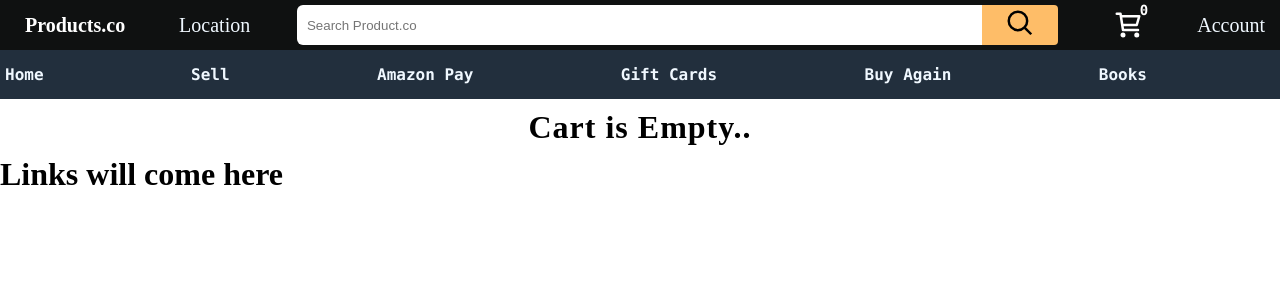
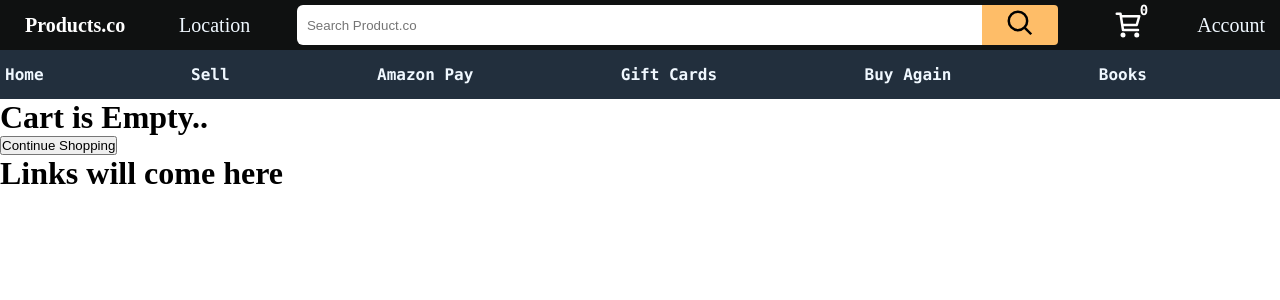
Before and after one commit to AbhirupRoy27/E-com_React, a React (Vite) app: page /cart in a window 1280 px wide. Shown: the top 300 px of the page. Built offline with nearby package versions, Linux system fonts and the light colour scheme.

Commit message:
feat(cart): add remove-from-cart util and integrate in Cart component
- added a new utils function to handle removing items from cart by id
- imported and used the util in Cart component to implement remove functionality

```diff
--- /dev/null
+++ b/src/Db/utils/RemovefromCart.js
@@ -0,0 +1,11 @@
+export const RemoveFromCart = ({
+  id,
+  cart,
+  setCart,
+  total,
+  setTotal,
+  cost,
+}) => {
+  setCart(cart.filter((i) => i.id !== id))
+  setTotal(total - cost)
+}
--- a/src/Pages/CartPage/Cart.jsx
+++ b/src/Pages/CartPage/Cart.jsx
@@ -1,14 +1,15 @@
-import { lazy } from 'react'
+import { lazy, Suspense } from 'react'
 import { useCart } from '../../Contexts/CartContext'
 import CartCard from './ComponetntsCart/CartCard'
 import './styles.css'
+import { useNavigate } from 'react-router-dom'
 
 const BillCard = lazy(() => import('./ComponetntsCart/Bill/BillCard'))
 
 function CartLayout() {
   return (
     <>
-      <h1 style={{ textAlign: 'center', padding: '10px', letterSpacing: 1 }}>
+      <h1 className="text-center tracking-wide text-2xl font-semibold custom-cart-heading">
         Cart Items
       </h1>
     </>
@@ -17,15 +18,24 @@ function CartLayout() {
 
 function Cart() {
   const { cart, total } = useCart()
+  const navigate = useNavigate()
 
   return (
     <>
       {cart.length > 0 ? (
         <CartLayout />
       ) : (
-        <h1 style={{ textAlign: 'center', padding: '10px', letterSpacing: 1 }}>
-          Cart is Empty..{' '}
-        </h1>
+        <div className="flex flex-col items-center">
+          <h1 className="text-center text-2xl font-semibold tracking-wide custom-cart-heading">
+            Cart is Empty..{' '}
+          </h1>
+          <button
+            onClick={() => navigate('/Products')}
+            className="bg-blue-950 text-white rounded-md custom-button"
+          >
+            Continue Shopping
+          </button>
+        </div>
       )}
       <div className="cart-container">
         <div className="cart-left">
@@ -36,9 +46,11 @@ function Cart() {
           ))}
         </div>
         {cart.length > 0 && (
-          <div className="cart-right">
-            <BillCard />
-          </div>
+          <Suspense>
+            <div className="cart-right">
+              <BillCard />
+            </div>
+          </Suspense>
         )}
       </div>
       {cart.length > 0 && (
--- a/src/Pages/CartPage/ComponetntsCart/CartCard.jsx
+++ b/src/Pages/CartPage/ComponetntsCart/CartCard.jsx
@@ -1,6 +1,10 @@
 import './CartCard.css'
+import { RemoveFromCart } from '../../../Db/utils/RemovefromCart'
+import { useCart } from '../../../Contexts/CartContext'
 
 function CartCard({ item }) {
+  const { cart, setCart, total, setTotal } = useCart()
+
   return (
     <div className="cart-card">
       <div className="item-left">
@@ -18,7 +22,20 @@ function CartCard({ item }) {
           <p>{item.Model}</p>
         </div>
         <h2>₹ {item.Cost}.00 </h2>
-        <button>Remove from Cart</button>
+        <button
+          onClick={() =>
+            RemoveFromCart({
+              id: item.id,
+              cart: cart,
+              setCart: setCart,
+              total: total,
+              setTotal: setTotal,
+              cost: item.Cost,
+            })
+          }
+        >
+          Remove from Cart
+        </button>
         <button id="wish-button">Move to Wishlist</button>
       </div>
     </div>
```
